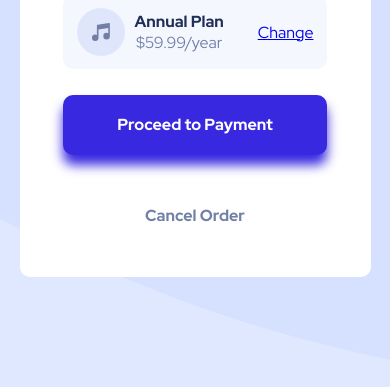
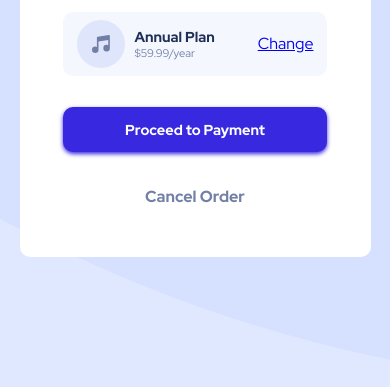
Before and after one commit to graiess073029/Order-Summary-Challenge, a plain HTML site: page index.html in a window 390 px wide. Shown: the part 457-844 px from the top of the page. Drawn offline with Linux system fonts and the light colour scheme.

Commit message:
Update style.css

```diff
--- a/style.css
+++ b/style.css
@@ -28,7 +28,7 @@ html,body,.root{
     width: 100%;
 }
 
-@media screen and (min-width: 999px) {
+@media screen and (min-width: 500px) {
     body{
         background-color: hsl(225, 100%, 94%);
         background-image: url("./images/pattern-background-desktop.svg");
@@ -46,7 +46,7 @@ html,body,.root{
         display: flex;
         flex-direction: column;
         align-items: center;
-        gap: 5vh;
+        gap: 3vh;
         border-radius: 10px;
         background-color: white;
         height: min-content;
@@ -74,7 +74,7 @@ html,body,.root{
         flex-direction: column;
         text-align: center;
         align-items: center;
-        gap: 1vh;
+        gap: 1.5vh;
     }
 
     .middle h1{
@@ -89,7 +89,7 @@ html,body,.root{
 
     .plan{
         width: 90%;
-        padding: 5% 5% 5% 5%;
+        padding: 5% 8% 5% 8%;
         border-radius: 10px;
         display: flex;
         justify-content: space-between;
@@ -131,16 +131,16 @@ html,body,.root{
         display: flex;
         flex-direction: column;
         align-items: center;
-        gap: 3vh;
+        gap: 4vh;
 
     }
 
     .bottom button{
-        box-shadow: hsl(245, 75%, 52%) 0px 10px 12px;
+        box-shadow: hsl(245, 75%, 52%) 0px 2px 4px;
         background-color: hsl(245, 75%, 52%);
         width: 100%;
         border-radius: 10px;
-        height: 60px;
+        height: 50px;
         color: white;
         font-size: 1em;
     }
@@ -164,7 +164,7 @@ html,body,.root{
 
 }
 
-@media screen and (max-width:998px) {
+@media screen and (max-width:499px) {
     body{
         background-color: hsl(225, 100%, 94%);
         background-image: url("./images/pattern-background-desktop.svg");
@@ -193,7 +193,7 @@ html,body,.root{
         background-color: white;
         display: flex;
         flex-direction: column;
-        gap: 5vh;
+        gap: 4vh;
         height: min-content;
         padding-bottom: 6vh;
         align-items: center;
@@ -209,22 +209,24 @@ html,body,.root{
         flex-direction: column;
         text-align: center;
         align-items: center;
-        gap: 1vh;
+        gap: 1.7vh;
     }
 
     .middle h1{
+        font-size: 2em;
         color: hsl(223, 47%, 23%);
         font-family: Bold;
     }
 
     .middle p{
+        font-size: 0.9em;
         font-family: Regular;
         color: hsl(224, 23%, 55%);
     }
 
     .plan{
         width: 90%;
-        padding: 5% 5% 5% 5%;
+        padding: 3% 5% 3% 5%;
         border-radius: 10px;
         display: flex;
         justify-content: space-between;
@@ -251,7 +253,12 @@ html,body,.root{
 
 
     .left h1{
-        font-size: 1em;
+        font-size: 0.9em;
+    }
+
+    .left p{
+        font-size: 0.7em;
+        text-align: left;
     }
 
     .right{
@@ -265,18 +272,18 @@ html,body,.root{
         width: 100%;
         display: flex;
         flex-direction: column;
-        gap: 6vh;
+        gap: 4vh;
         align-items: center;
     }
 
     .bottom button{
-        box-shadow: hsl(245, 75%, 52%) 0px 10px 12px;
+        box-shadow: hsl(245, 75%, 52%) 0px 2px 4px;
         background-color: hsl(245, 75%, 52%);
         width: 100%;
         border-radius: 10px;
-        height: 60px;
+        height: 45px;
         color: white;
-        font-size: 1em;
+        font-size: 0.9em;
     }
 
     .bottom button span{
@@ -290,9 +297,4 @@ html,body,.root{
         color: hsl(224, 23%, 55%);
     }
 
-    .bottom button:hover{
-        transition: 1s;
-        opacity: 0.7;
-    }
-
 }
```
